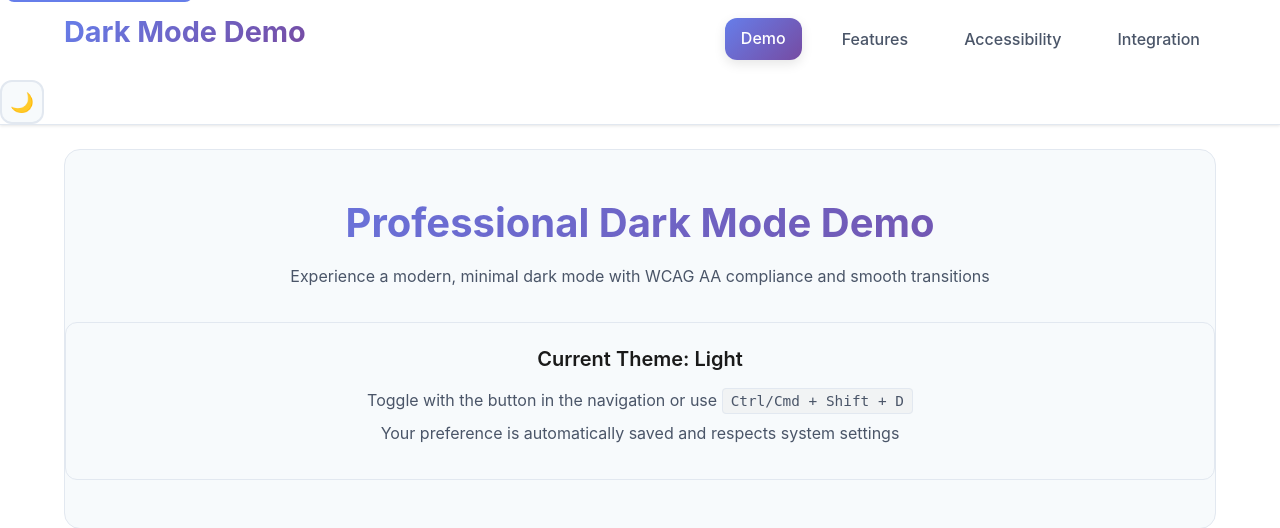
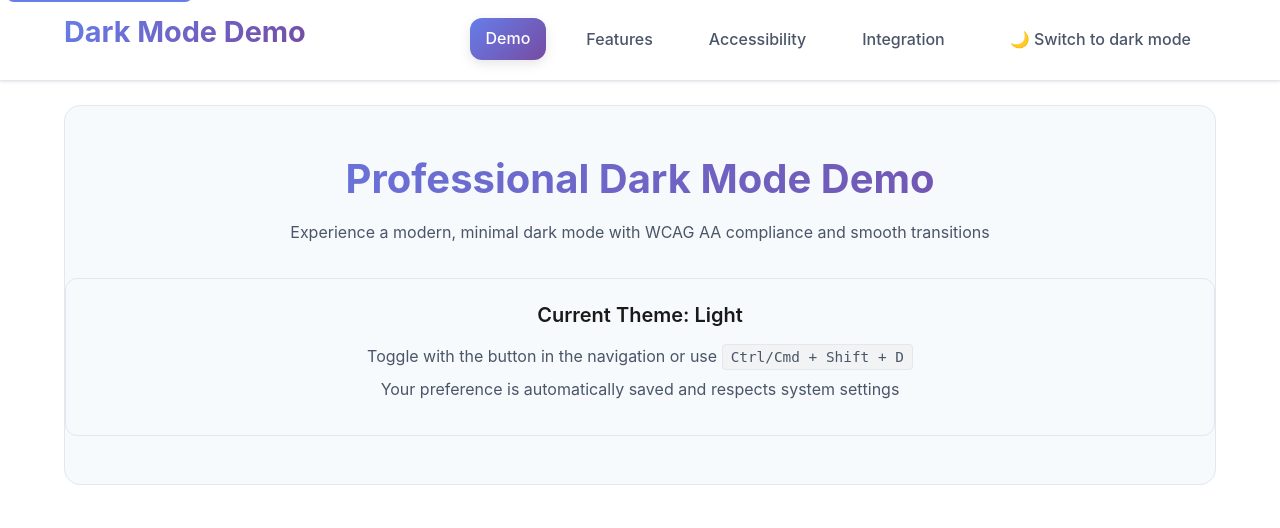
Before and after one commit to SandileGumede/ColdMail-Flask, a Flask app: page /dark-mode-demo in a window 1280 px wide. Shown: the top 528 px of the page. Run offline with Flask 3, Linux system fonts and the light colour scheme; parts of the project's set-up code (start-up, migrations or seed data) failed here and were passed over.

Commit message:
Initial commit

```diff
--- a/static/dark-mode.css
+++ b/static/dark-mode.css
@@ -526,6 +526,36 @@ tr:hover {
   outline-offset: 2px;
 }
 
+/* Theme toggle as menu item */
+.theme-toggle-menu {
+  display: flex !important;
+  align-items: center !important;
+  gap: var(--space-sm) !important;
+  padding: var(--space-md) var(--space-lg) !important;
+  border-radius: var(--radius-lg) !important;
+  transition: all var(--transition-normal) !important;
+  font-weight: 500 !important;
+  text-decoration: none !important;
+  border: 1px solid transparent !important;
+  margin: var(--space-xs) 0 !important;
+}
+
+.theme-toggle-menu:hover {
+  background: var(--bg-hover) !important;
+  border-color: var(--border-focus) !important;
+  transform: translateY(-1px) !important;
+  box-shadow: var(--shadow-sm) !important;
+}
+
+.theme-toggle-menu:focus-visible {
+  outline: 2px solid var(--border-focus) !important;
+  outline-offset: 2px !important;
+}
+
+.theme-toggle-menu:active {
+  transform: translateY(0) !important;
+}
+
 /* ===== FOOTER ===== */
 .footer {
   background: var(--surface-secondary);
@@ -578,6 +608,23 @@ tr:hover {
 
   .nav-links.active {
     left: 0;
+  }
+
+  /* Theme toggle in mobile menu */
+  .theme-toggle-menu {
+    width: 90% !important;
+    max-width: 300px !important;
+    justify-content: center !important;
+    margin: var(--space-md) 0 !important;
+    padding: var(--space-lg) var(--space-xl) !important;
+    font-size: 1.1rem !important;
+    border: 2px solid var(--border-primary) !important;
+    background: var(--surface-secondary) !important;
+  }
+
+  .theme-toggle-menu:hover {
+    background: var(--bg-hover) !important;
+    border-color: var(--border-focus) !important;
   }
 
   .container,
--- a/static/dark-mode.js
+++ b/static/dark-mode.js
@@ -10,7 +10,7 @@ class DarkModeToggle {
       themeAttribute: 'data-theme',
       storageKey: 'theme',
       defaultTheme: 'light',
-      toggleSelector: '.theme-toggle',
+      toggleSelector: '.theme-toggle-menu',
       animateTransitions: true,
       respectSystemPreference: true,
       ...options
@@ -72,25 +72,27 @@ class DarkModeToggle {
   }
 
   /**
-   * Create the theme toggle button if it doesn't exist
+   * Create the theme toggle menu item in the hamburger menu
    */
   createToggleButton() {
     // Try to find existing toggle button
     this.toggleElement = document.querySelector(this.options.toggleSelector);
 
     if (!this.toggleElement) {
-      // Create toggle button
-      this.toggleElement = document.createElement('button');
-      this.toggleElement.className = 'theme-toggle';
+      // Create theme toggle menu item
+      this.toggleElement = document.createElement('a');
+      this.toggleElement.className = 'nav-link theme-toggle-menu';
+      this.toggleElement.setAttribute('href', '#');
+      this.toggleElement.setAttribute('role', 'button');
       this.toggleElement.setAttribute('aria-label', 'Toggle dark mode');
       this.toggleElement.setAttribute('title', 'Toggle dark mode');
-      this.toggleElement.setAttribute('type', 'button');
 
-      // Insert into navigation or body
-      const nav = document.querySelector('.nav-links, .navbar, nav');
-      if (nav) {
-        nav.appendChild(this.toggleElement);
+      // Insert into navigation links (hamburger menu)
+      const navLinks = document.querySelector('.nav-links');
+      if (navLinks) {
+        navLinks.appendChild(this.toggleElement);
       } else {
+        // Fallback to body if nav not found
         document.body.appendChild(this.toggleElement);
       }
     }
@@ -99,7 +101,7 @@ class DarkModeToggle {
   }
 
   /**
-   * Update the toggle button icon based on current theme
+   * Update the toggle menu item icon based on current theme
    */
   updateToggleIcon() {
     if (!this.toggleElement) return;
@@ -108,7 +110,7 @@ class DarkModeToggle {
     const icon = isDark ? '☀️' : '🌙';
     const label = isDark ? 'Switch to light mode' : 'Switch to dark mode';
 
-    this.toggleElement.textContent = icon;
+    this.toggleElement.innerHTML = `${icon} ${label}`;
     this.toggleElement.setAttribute('aria-label', label);
     this.toggleElement.setAttribute('title', label);
   }
@@ -211,7 +213,10 @@ class DarkModeToggle {
    */
   bindEvents() {
     if (this.toggleElement) {
-      this.toggleElement.addEventListener('click', () => this.toggle());
+      this.toggleElement.addEventListener('click', (e) => {
+        e.preventDefault(); // Prevent default link behavior
+        this.toggle();
+      });
 
       // Keyboard support
       this.toggleElement.addEventListener('keydown', (e) => {
--- a/templates/base.html
+++ b/templates/base.html
@@ -26,7 +26,7 @@
                     <a href="/login" class="nav-link {% if request.endpoint == 'login' %}active{% endif %}">Login</a>
                     <a href="/signup" class="nav-link {% if request.endpoint == 'signup' %}active{% endif %}">Sign Up</a>
                 {% endif %}
-                <!-- Theme toggle will be automatically inserted here by dark-mode.js -->
+                <!-- Theme toggle menu item will be added here by dark-mode.js -->
             </div>
             <div class="nav-toggle" id="navToggle">
                 <span></span>
--- a/templates/dark-mode-demo.html
+++ b/templates/dark-mode-demo.html
@@ -196,7 +196,7 @@
                 <a href="#features" class="nav-link">Features</a>
                 <a href="#accessibility" class="nav-link">Accessibility</a>
                 <a href="#integration" class="nav-link">Integration</a>
-                <!-- Theme toggle will be automatically inserted here -->
+                <!-- Theme toggle will be automatically inserted here as a menu item -->
             </div>
         </div>
     </nav>
@@ -391,7 +391,12 @@
             </ol>
             <pre style="background: var(--bg-input); padding: var(--space-md); border-radius: var(--radius-lg); border: 1px solid var(--border-primary); overflow-x: auto; margin: var(--space-md) 0;"><code>&lt;link rel="stylesheet" href="/static/dark-mode.css"&gt;
 &lt;script src="/static/dark-mode.js"&gt;&lt;/script&gt;</code></pre>
-            <p>The toggle button will be automatically inserted into your navigation. The system respects user preferences and provides a seamless experience.</p>
+            <p>The theme toggle will be automatically inserted as a menu item in your hamburger navigation. On mobile, it appears as a prominent button in the menu. The system respects user preferences and provides a seamless experience.</p>
+
+            <div style="background: var(--surface-secondary); padding: var(--space-lg); border-radius: var(--radius-lg); margin-top: var(--space-lg); border: 1px solid var(--border-primary);">
+                <h4>🎯 Mobile Integration</h4>
+                <p>The theme toggle is now integrated into the hamburger menu for better mobile UX. It appears as a menu item that users can easily access on mobile devices.</p>
+            </div>
         </section>
     </main>
 
```
Also changed, not shown: DARK_MODE_INTEGRATION.md (+7 -0 lines).
